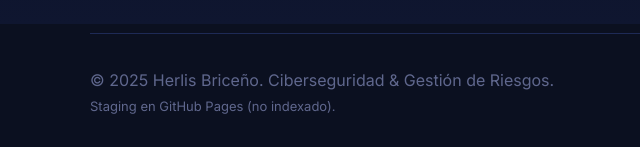
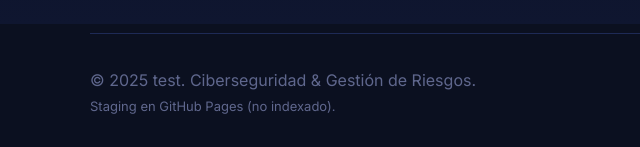
Before and after one commit to Herliss/herliss.github.io, a plain HTML site: page index.html in a window 1280 px wide. Shown: the part 1576-1723 px from the top of the page, 0-640 px from the left. Drawn offline with Linux system fonts and the light colour scheme.

Commit message:
Update index.html

```diff
--- a/index.html
+++ b/index.html
@@ -125,7 +125,7 @@
     </section>
   </main>
   <footer class="footer wrap">
-    <div>© <span id="y"></span> Herlis Briceño. Ciberseguridad & Gestión de Riesgos.</div>
+    <div>© <span id="y"></span> test. Ciberseguridad & Gestión de Riesgos.</div>
     <div style="margin-top:8px;font-size:13px">Staging en GitHub Pages (no indexado).</div>
   </footer>
   <script>document.getElementById('y').textContent=new Date().getFullYear()</script>
```
